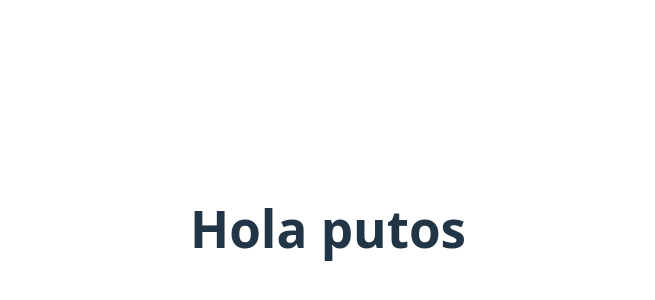
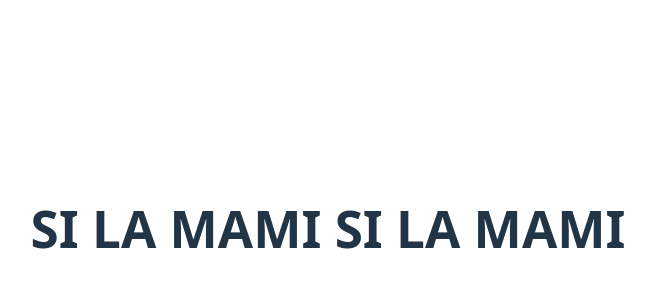
Before and after one commit to ArielGrx9/Ecuaciones_dif, a React (Vite) app in the folder FRONTEND/: page / in a window 1280 px wide. Shown: the part 172-472 px from the top of the page, without its empty margins (312-967 px from the left). Built offline with nearby package versions, Linux system fonts and the light colour scheme.

Commit message:
prueba 3

```diff
--- a/FRONTEND/package.json
+++ b/FRONTEND/package.json
@@ -10,6 +10,7 @@
     "preview": "vite preview"
   },
   "dependencies": {
+    "axios": "^1.13.2",
     "react": "^19.2.0",
     "react-dom": "^19.2.0"
   },
--- a/FRONTEND/src/App.jsx
+++ b/FRONTEND/src/App.jsx
@@ -20,7 +20,7 @@ function App() {
   return (
     <>
     <div>
-      <h1>Hola putos</h1>
+      <h1>SI LA MAMI SI LA MAMI</h1>
     </div>
     </>
   )
```
Also changed, not shown: 1 other file (tests, documents, lock files or other folders).
